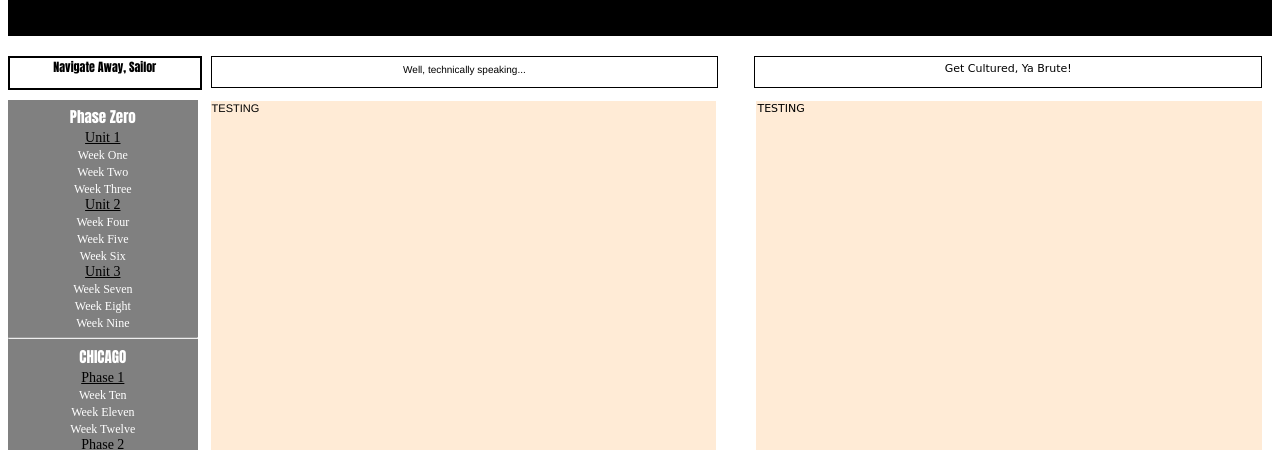
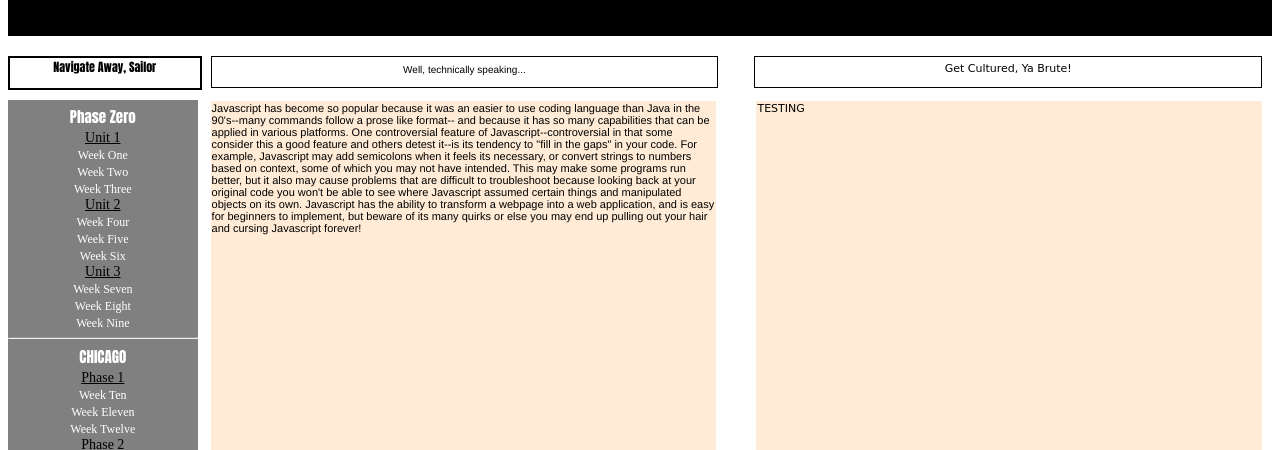
Before and after one commit to stevenan7/stevenan7.github.io, a plain HTML site: page blog-posts/week3_technical.html in a window 1280 px wide. Shown: the part 350-800 px from the top of the page. Drawn offline with Linux system fonts and the light colour scheme.

Commit message:
Update week3_technical.html

```diff
--- a/blog-posts/week3_technical.html
+++ b/blog-posts/week3_technical.html
@@ -53,7 +53,7 @@
         <p class="blog_entry"></p>
     </div>
     <div id="tech_text">
-        <p class="text_pos_blog"><!--tech blog here -->TESTING
+        <p class="text_pos_blog"><!--tech blog here --> Javascript has become so popular because it was an easier to use coding language than Java in the 90's--many commands follow a prose like format-- and because it has so many capabilities that can be applied in various platforms. One controversial feature of Javascript--controversial in that some consider this a good feature and others detest it--is its tendency to "fill in the gaps" in your code. For example, Javascript may add semicolons when it feels its necessary, or convert strings to numbers based on context, some of which you may not have intended. This may make some programs run better, but it also may cause problems that are difficult to troubleshoot because looking back at your original code you won't be able to see where Javascript assumed certain things and manipulated objects on its own. Javascript has the ability to transform a webpage into a web application, and is easy for beginners to implement, but beware of its many quirks or else you may end up pulling out your hair and cursing Javascript forever!
         </p>
     </div>
     <div id="culture_text">
```
